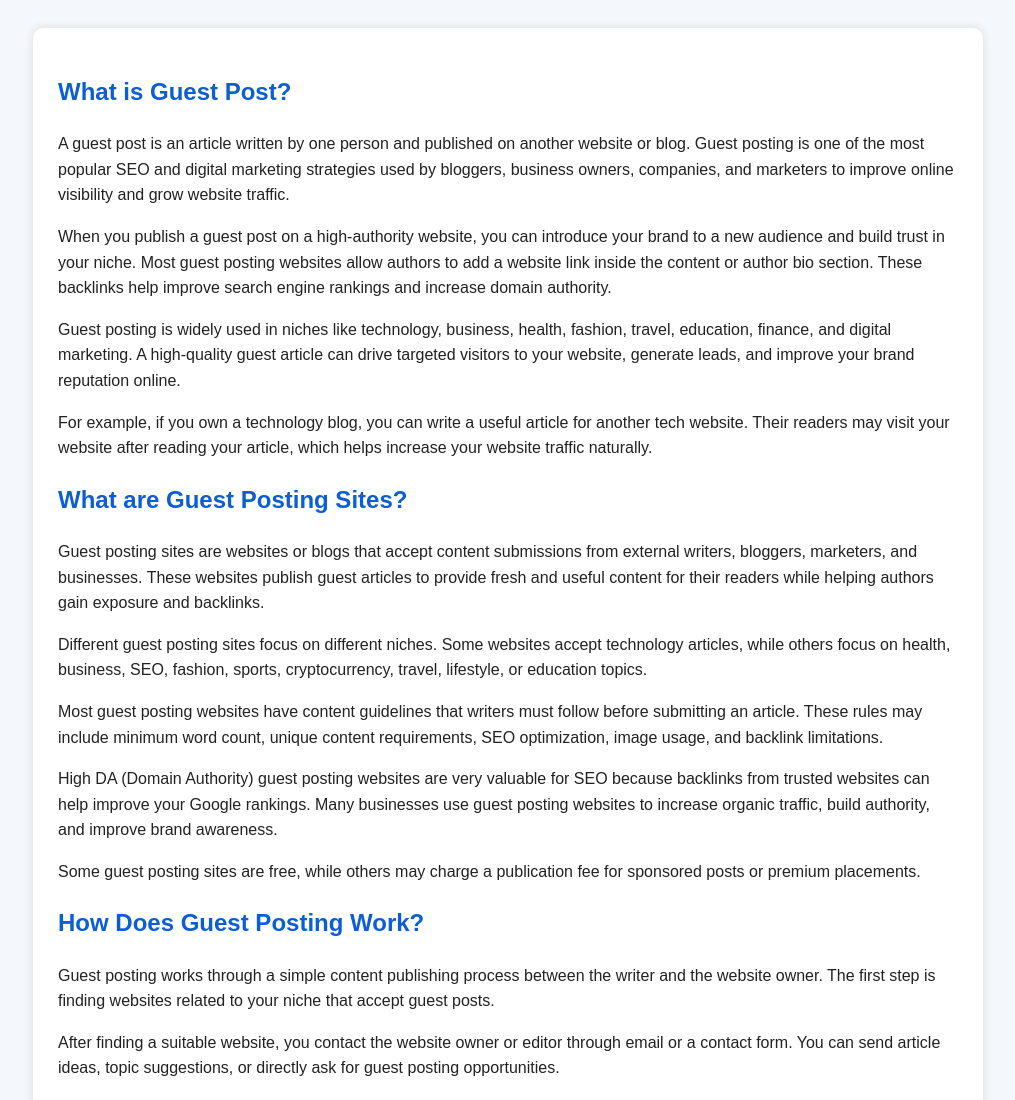
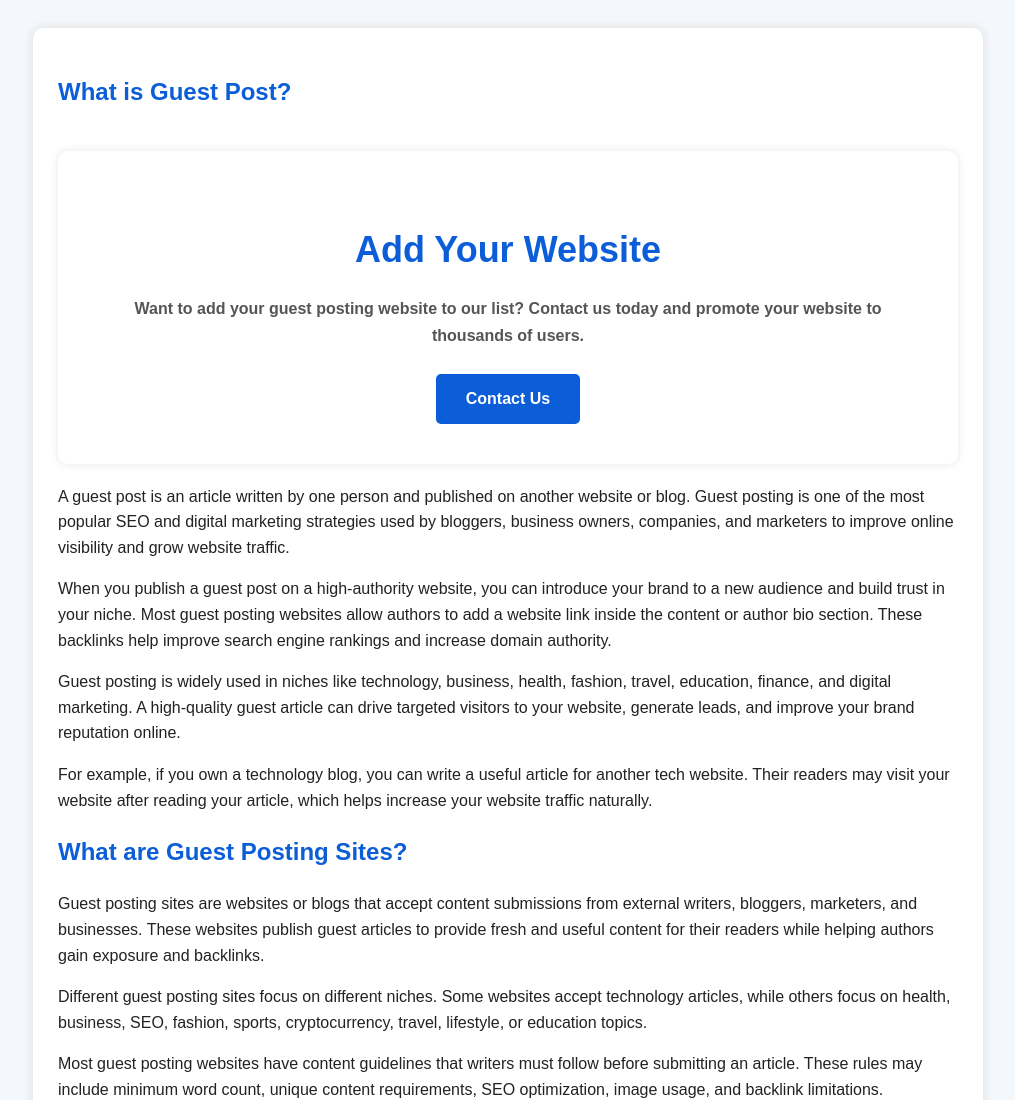
Before and after one commit to guestpostingsites/guestpostingsites.github.io, a plain HTML site: page index.html in a window 1280 px wide. Shown: the top 1100 px of the page, without its empty margins (132-1147 px from the left). Drawn offline with Linux system fonts and the light colour scheme.

Commit message:
Update index.html

```diff
--- a/index.html
+++ b/index.html
@@ -48,12 +48,58 @@
     tr:nth-child(even) {
       background: #f2f2f2;
     }
+    .add-website-box{
+    background:#ffffff;
+    padding:40px;
+    margin-top:40px;
+    text-align:center;
+    border-radius:10px;
+    box-shadow:0 0 10px rgba(0,0,0,0.1);
+}
+
+.add-website-box h2{
+    color:#0b5ed7;
+    margin-bottom:15px;
+}
+
+.add-website-box p{
+    color:#555;
+    font-size:16px;
+    line-height:1.7;
+    margin-bottom:25px;
+}
+
+.contact-btn{
+    display:inline-block;
+    background:#0b5ed7;
+    color:#fff;
+    padding:12px 30px;
+    text-decoration:none;
+    border-radius:5px;
+    font-size:16px;
+    transition:0.3s;
+}
+
+.contact-btn:hover{
+    background:#084298;
+}
   </style>
 </head>
 <body>
 
 <div class="container">
-<h2>What is Guest Post?</h2>
+<h2>What is Guest Post?        <div class="add-website-box">
+
+    <h2>Add Your Website</h2>
+
+    <p>
+        Want to add your guest posting website to our list?
+        Contact us today and promote your website to thousands of users.
+    </p>
+
+    <a href="https://www.guest-posting-sites.com/" class="contact-btn">Contact Us</a>
+
+</div></h2>
 
 <p>
 A guest post is an article written by one person and published on another website or blog.
```
